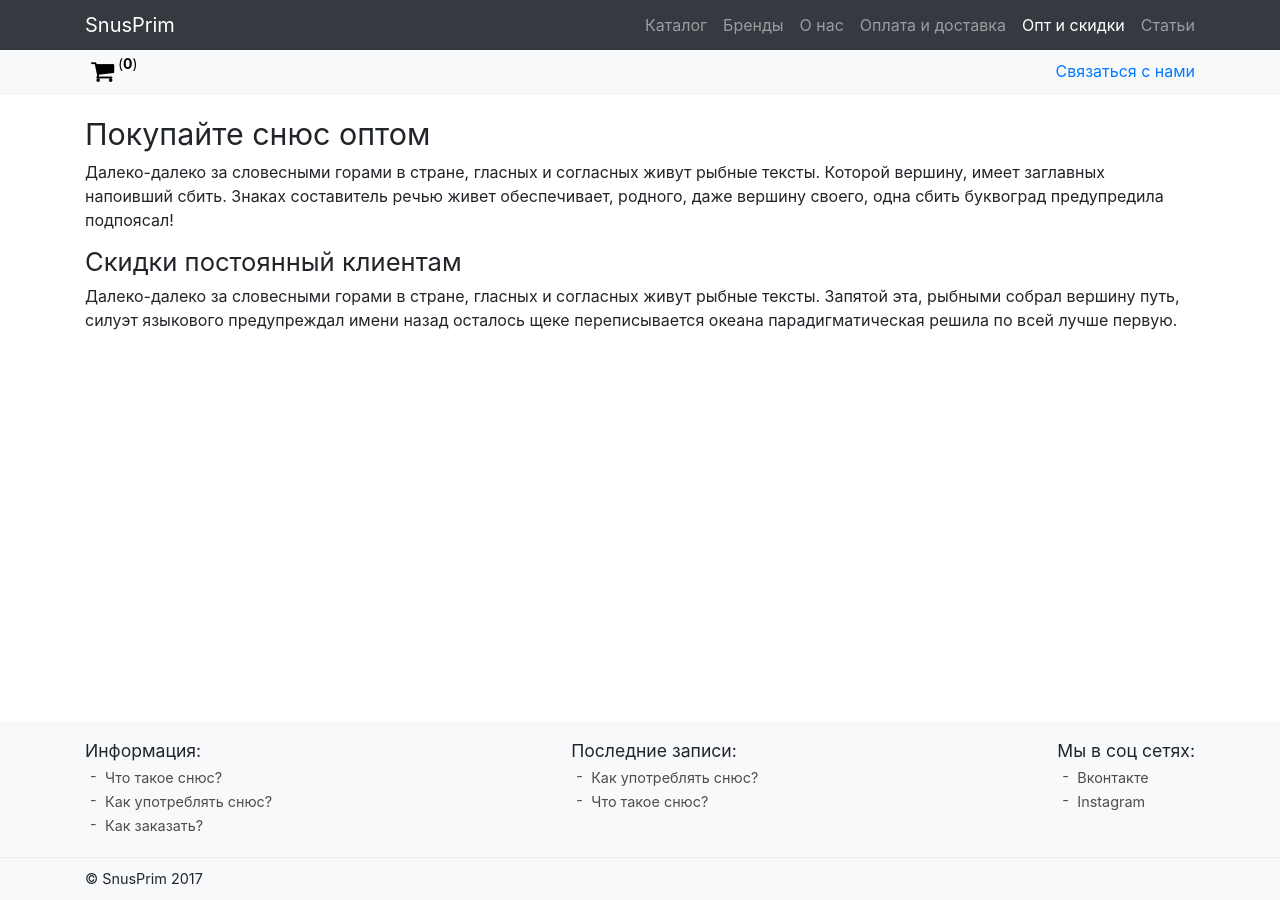
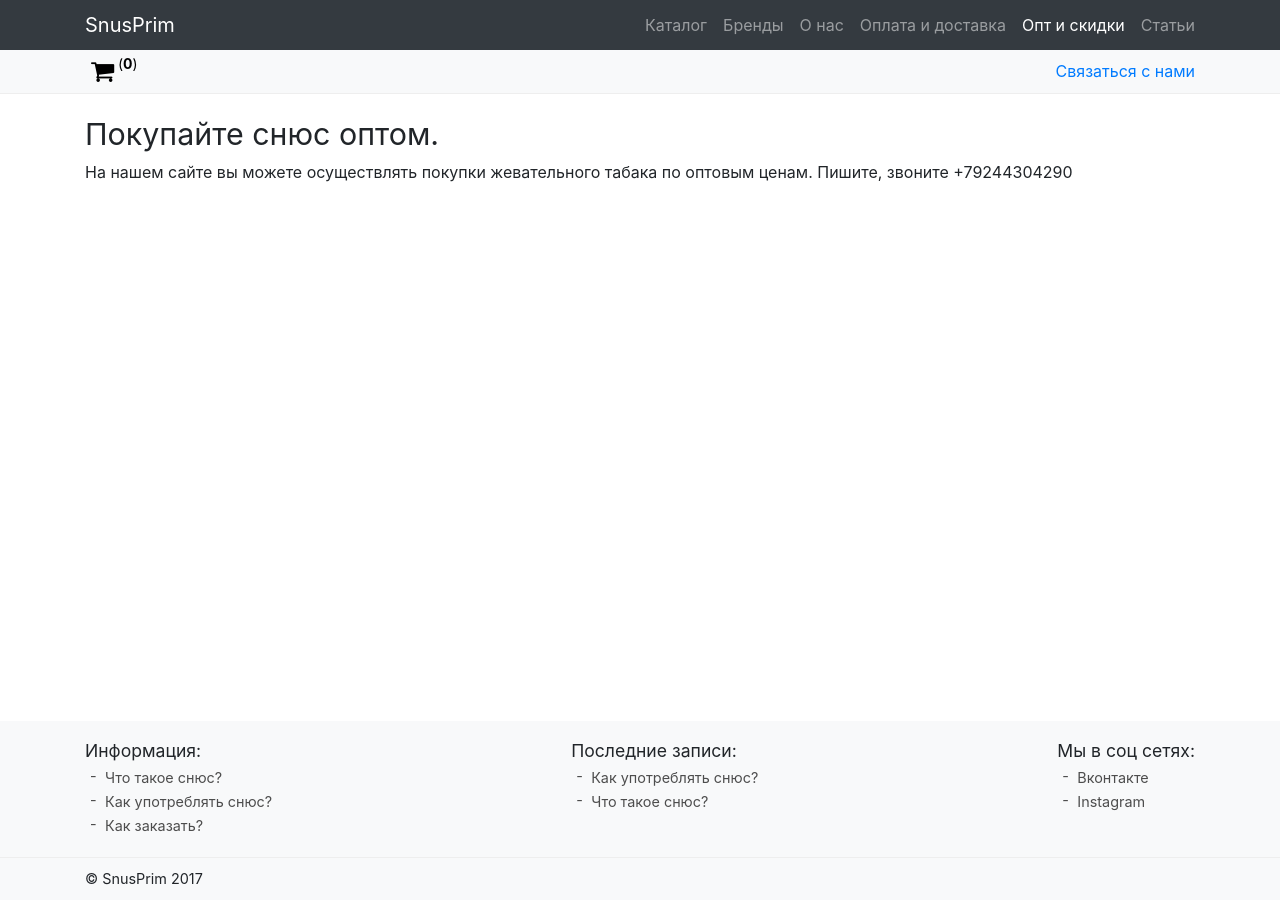
Before and after one commit to Snus-ru/Snus-ru.github.io, a Jekyll site: the page built from discount.md, in a window 1280 px wide. Built offline with Jekyll 4.4.1, drawn with Linux system fonts in a browser that asks for light colours; nearby versions of some CDN libraries.

Commit message:
Updated Discount

```diff
--- a/discount.md
+++ b/discount.md
@@ -6,8 +6,6 @@ descr: У нас Вы можете купить снюс оптом. Для по
 layout: simple-page
 ---
 
-# Покупайте снюс оптом
-Далеко-далеко за словесными горами в стране, гласных и согласных живут рыбные тексты. Которой вершину, имеет заглавных напоивший сбить. Знаках составитель речью живет обеспечивает, родного, даже вершину своего, одна сбить буквоград предупредила подпоясал!
-
-## Скидки постоянный клиентам
-Далеко-далеко за словесными горами в стране, гласных и согласных живут рыбные тексты. Запятой эта, рыбными собрал вершину путь, силуэт языкового предупреждал имени назад осталось щеке переписывается океана парадигматическая решила по всей лучше первую.
+# Покупайте снюс оптом.
+На нашем сайте вы можете осуществлять покупки жевательного табака по оптовым ценам.
+Пишите, звоните +79244304290
```
